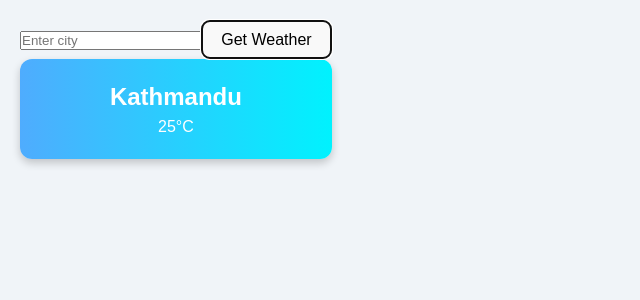
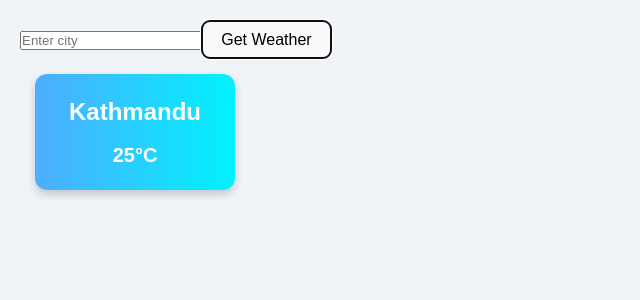
Before and after one commit to anrowsshkya/WeatherInfo, a React (Vite) app in the folder weather-nfo/: page / in a window 1280 px wide. Both pictures are taken after a click on the button "Get Weather". Shown: the top 300 px of the page, without its empty margins (0-640 px from the left). Built offline with nearby package versions, Linux system fonts and the light colour scheme.

Commit message:
Updated WeatherCard.css by making changing basic font size and position

```diff
--- a/weather-nfo/src/components/WeatherCard.css
+++ b/weather-nfo/src/components/WeatherCard.css
@@ -0,0 +1,28 @@
+/* src/components/WeatherCard.css */
+
+.weather-card {
+    background: linear-gradient(to right, #4facfe, #00f2fe);
+    color: white;
+    padding: 20px 30px;
+    border-radius: 12px;
+    text-align: center;
+    width: 200px;
+    box-shadow: 0 4px 12px rgba(0, 0, 0, 0.2);
+    transition: transform 0.2s, box-shadow 0.2s;
+    margin: 15px;
+}
+
+.weather-card:hover {
+    transform: translateY(-5px);
+    box-shadow: 0 8px 20px rgba(0, 0, 0, 0.3);
+}
+
+.weather-card h2 {
+    font-size: 24px;
+    margin-bottom: 10px;
+}
+
+.weather-card p {
+    font-size: 20px;
+    font-weight: bold;
+}
```
